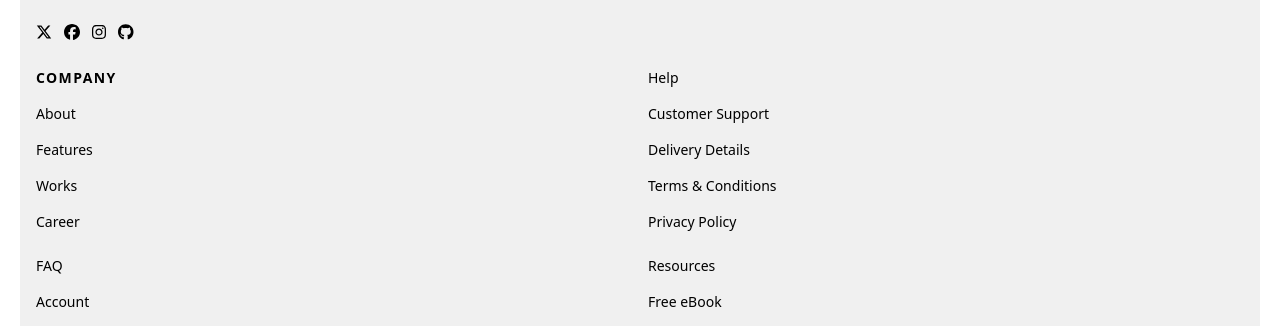
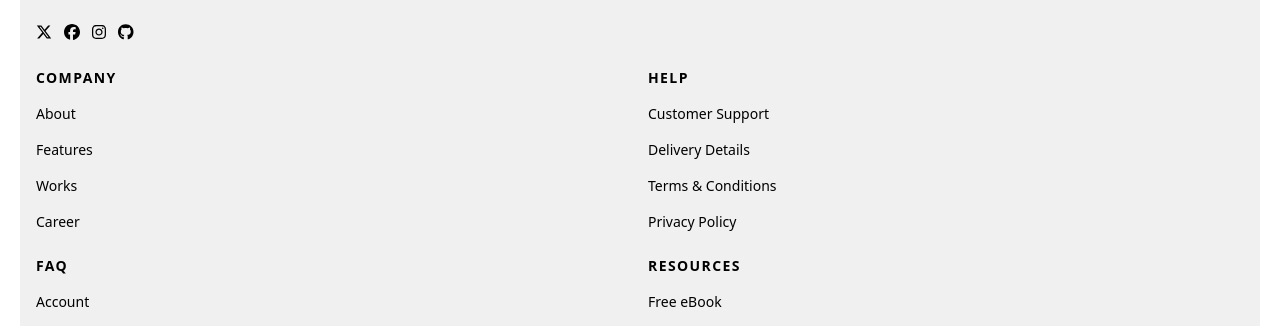
Before and after one commit to Tim2095/Kauppa, a React (Vite) app: page / in a window 1280 px wide. Shown: the part 4111-4437 px from the top of the page. Built offline with nearby package versions, Linux system fonts and the light colour scheme; no server answers.

Commit message:
add styles for footer link

```diff
--- a/src/components/Footer.jsx
+++ b/src/components/Footer.jsx
@@ -46,7 +46,7 @@ const Footer = () => {
             </div>
             <div className="w-[50%]">
               <ul className="flex flex-col gap-4 text-sm">
-                <li>Help</li>
+                <li className="tracking-widest uppercase font-bold">Help</li>
                 <li>Customer Support</li>
                 <li>Delivery Details</li>
                 <li>Terms & Conditions</li>
@@ -57,7 +57,7 @@ const Footer = () => {
           <div className="flex ml-4 justify-between ">
             <div>
               <ul className="flex flex-col gap-4 text-sm">
-                <li>FAQ</li>
+                <li className="tracking-widest uppercase font-bold">FAQ</li>
                 <li>Account</li>
                 <li>Manage Deliveries</li>
                 <li>Orders</li>
@@ -66,7 +66,7 @@ const Footer = () => {
             </div>
             <div className="w-[50%]">
               <ul className="flex flex-col gap-4 text-sm">
-                <li>Resources</li>
+                <li className="tracking-widest uppercase font-bold">Resources</li>
                 <li>Free eBook</li>
                 <li>Development Tutorial</li>
                 <li>How to - Blog</li>
```
